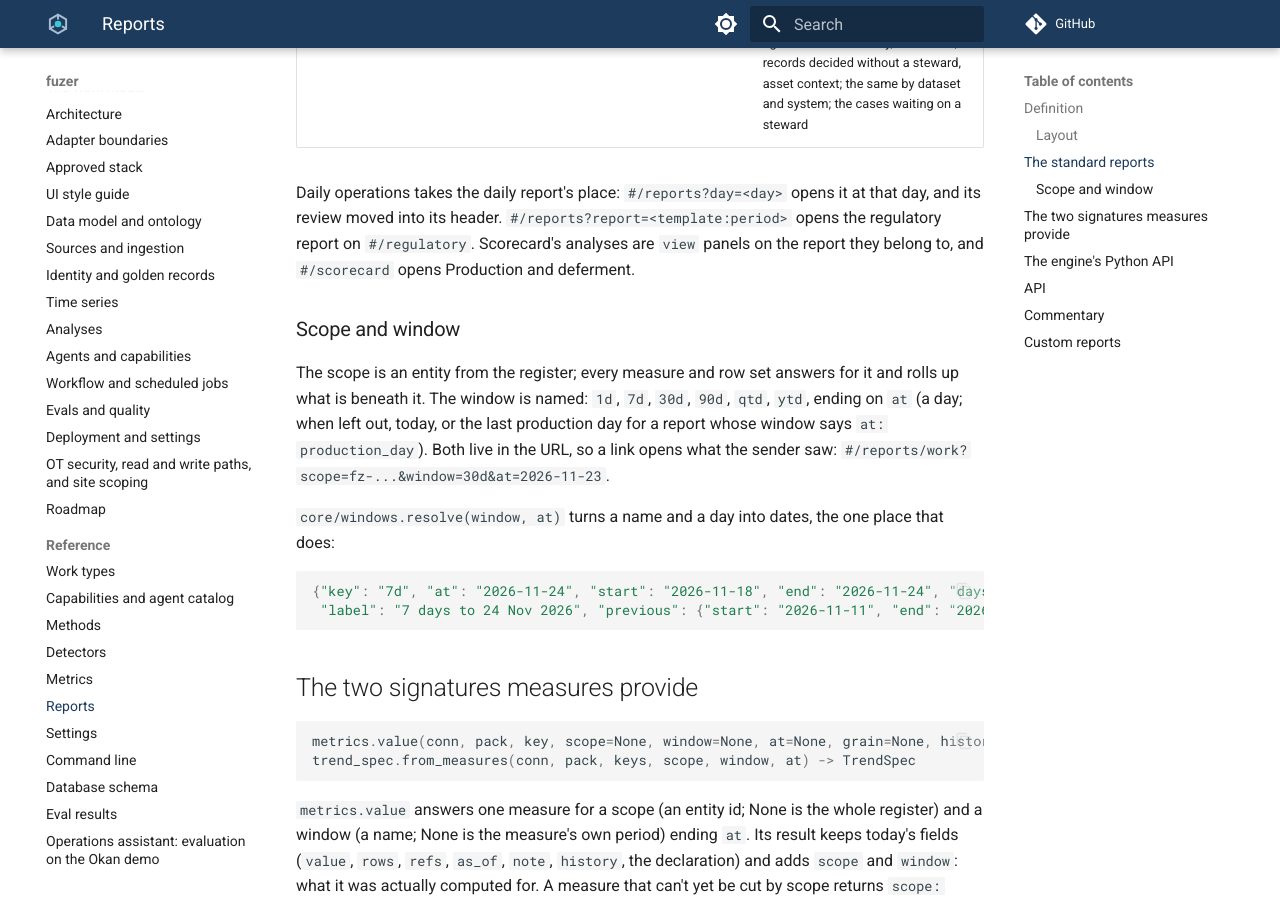
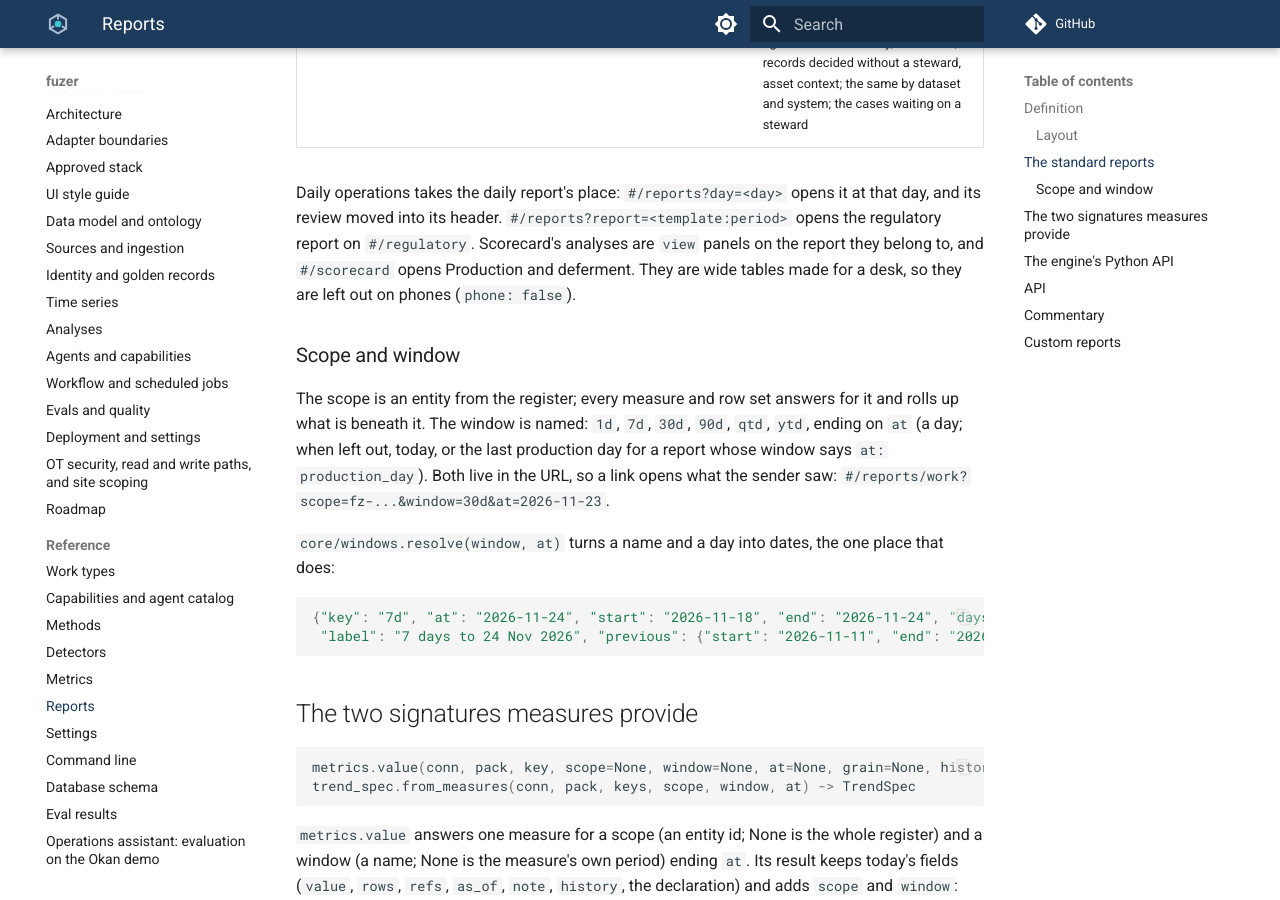
Before and after one commit to areed145/fuzer, an MkDocs documentation site: the page built from docs/reports.md, in a window 1280 px wide and 900 px high, scrolled down 3344 px. Built offline with MkDocs 1.6.1 and Material for MkDocs 9.7.7, drawn with Linux system fonts in a browser that asks for light colours; comment, search, counter and statistics services are not loaded.

Commit message:
Reports: the plant's analyses are left out on phones (#1337)
Touring Production and deferment on a phone, the page ran to 37,000 px: the eleven analyses moved in from Scorecard
(wide tables and long monthly lists) buried the per-well rows under some ninety screens. They are desk work, so
every `view` panel is now `phone: false`, as the design's wide tables are.


Claude-Session: https://claude.ai/code/session_01LEmc6SvYDbNKmFruv6Axzo

Co-authored-by: Claude <noreply@anthropic.com>

```diff
--- a/docs/reports.md
+++ b/docs/reports.md
@@ -87,7 +87,8 @@ rest is the drill-down. Downtime, Incidents, Metrics and Regulatory stay pages o
 
 Daily operations takes the daily report's place: `#/reports?day=<day>` opens it at that day, and its review moved
 into its header. `#/reports?report=<template:period>` opens the regulatory report on `#/regulatory`. Scorecard's
-analyses are `view` panels on the report they belong to, and `#/scorecard` opens Production and deferment.
+analyses are `view` panels on the report they belong to, and `#/scorecard` opens Production and deferment. They are wide tables
+made for a desk, so they are left out on phones (`phone: false`).
 
 ### Scope and window
 
--- a/src/fuzer/core/reports/plan.yaml
+++ b/src/fuzer/core/reports/plan.yaml
@@ -3,7 +3,7 @@
 schema: 1
 key: plan
 title: Plan against actual
-version: 1
+version: 2
 for: [planner, operations manager]
 scope:
   kinds: [facility, area]
@@ -41,5 +41,5 @@ rows:
       - {id: planned-trend, type: trend, size: 2, title: Planned work and schedule compliance, measures: [work.planned_share, work.schedule_compliance]}
   - id: maintenance
     panels:
-      - {id: backlog-burn, type: view, view: backlog-burn, size: 2}
-      - {id: accounts, type: view, view: accounts, size: 2}
+      - {id: backlog-burn, type: view, view: backlog-burn, size: 2, phone: false}
+      - {id: accounts, type: view, view: accounts, size: 2, phone: false}
--- a/src/fuzer/core/reports/safety.yaml
+++ b/src/fuzer/core/reports/safety.yaml
@@ -2,7 +2,7 @@
 schema: 1
 key: safety
 title: Safety and integrity
-version: 2
+version: 3
 for: [HSE, operations manager, IOC]
 scope:
   kinds: [facility, area]
@@ -40,5 +40,5 @@ rows:
       - {id: by-area, type: figure, size: 2, title: Incidents by area, measure: safety.incidents, grain: area, chart: bar}
   - id: alarms
     panels:
-      - {id: alarm-performance, type: view, view: alarm-performance, size: 2}
-      - {id: leak-surveys, type: view, view: leak-surveys, size: 2}
+      - {id: alarm-performance, type: view, view: alarm-performance, size: 2, phone: false}
+      - {id: leak-surveys, type: view, view: leak-surveys, size: 2, phone: false}
--- a/src/fuzer/core/reports/work.yaml
+++ b/src/fuzer/core/reports/work.yaml
@@ -3,7 +3,7 @@
 schema: 1
 key: work
 title: Work and dispatch
-version: 2
+version: 3
 for: [IOC lead, maintenance supervisor, field supervisor]
 scope:
   kinds: [facility, area]
@@ -42,4 +42,4 @@ rows:
       - {id: in-field, type: cases, size: 4, title: In the field, filter: {stage: field, sort: due}, limit: 10}
   - id: execution
     panels:
-      - {id: work-execution, type: view, view: work-execution, size: 4}
+      - {id: work-execution, type: view, view: work-execution, size: 4, phone: false}
```
Also changed, not shown: src/fuzer/core/reports/production.yaml (+12 -12 lines).
